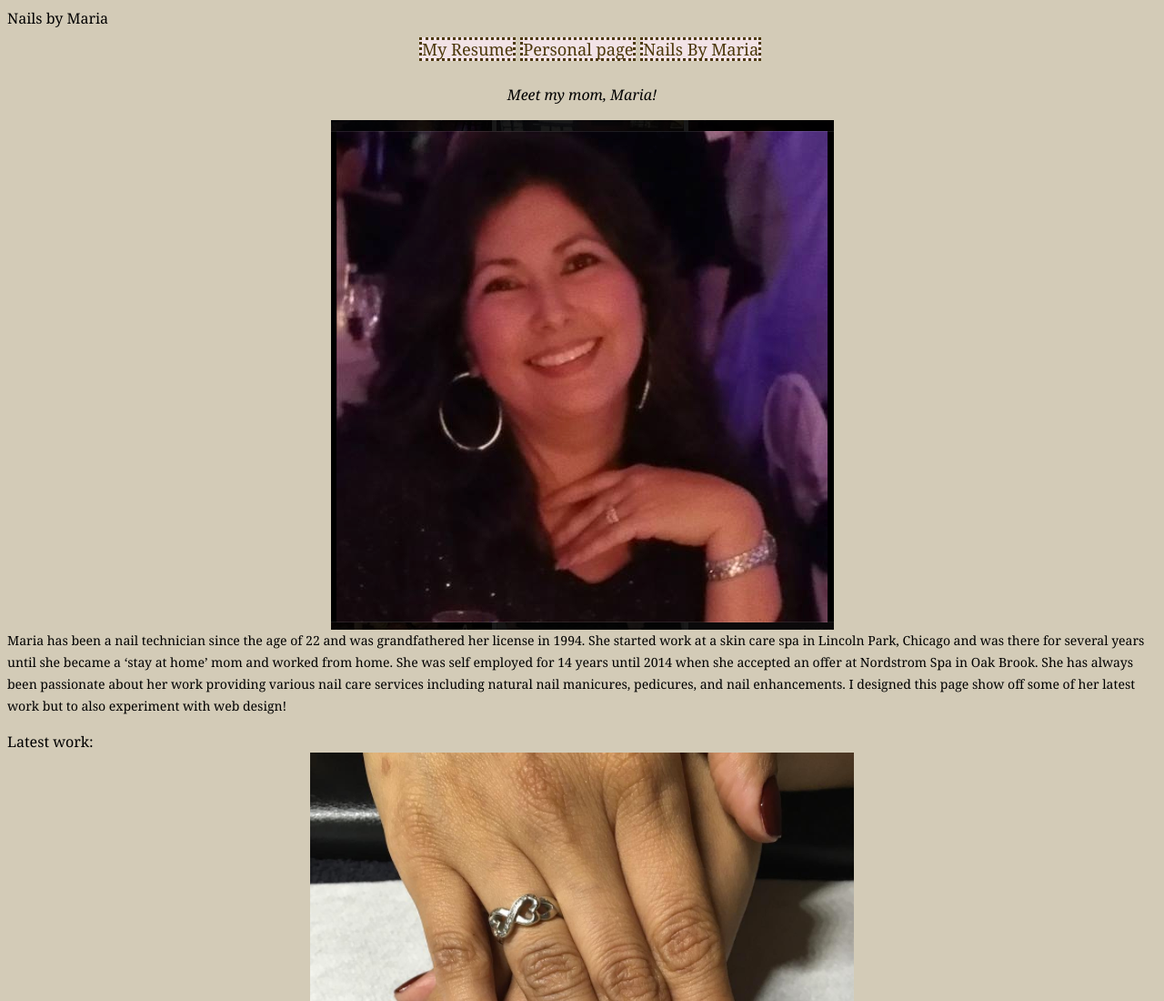
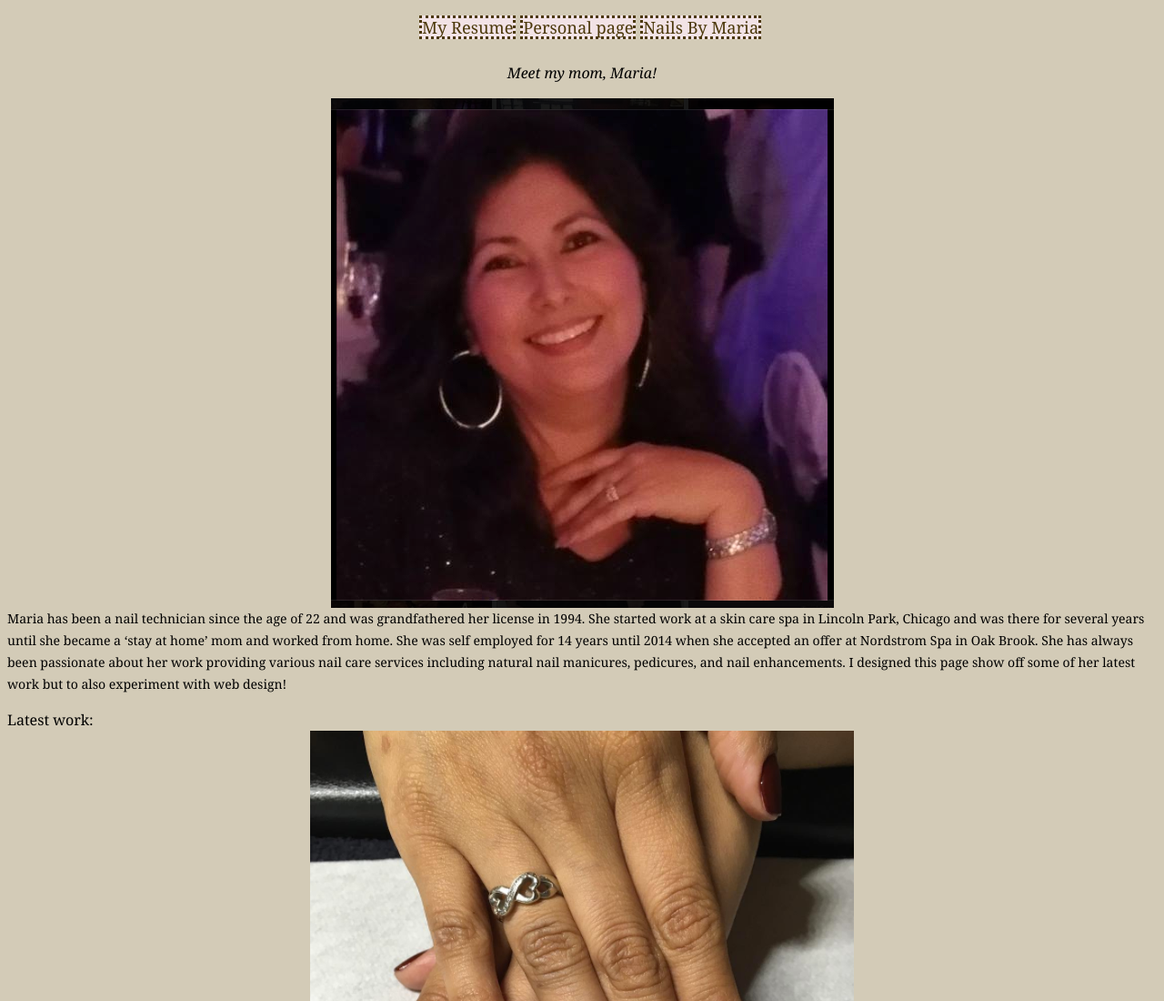
Before and after one commit to iisabelandrea/one, a plain HTML site: page nailsbymaria/index.html in a window 1280 px wide. Shown: the top 1100 px of the page at 91% size. Drawn offline with Linux system fonts and the light colour scheme.

Commit message:
removed one of the headers

```diff
--- a/nailsbymaria/index.html
+++ b/nailsbymaria/index.html
@@ -7,9 +7,6 @@
     <link rel="stylesheet" media="screen" href="../css/screen.css" />
   </head>
   <body>
-    <header class="h-card" id="header">
-      <h1>Nails by Maria</h1>
-    </header>
       <nav class="nav links">
         <ul>
            <li><a href="../index.html">My Resume</a></li>
```
